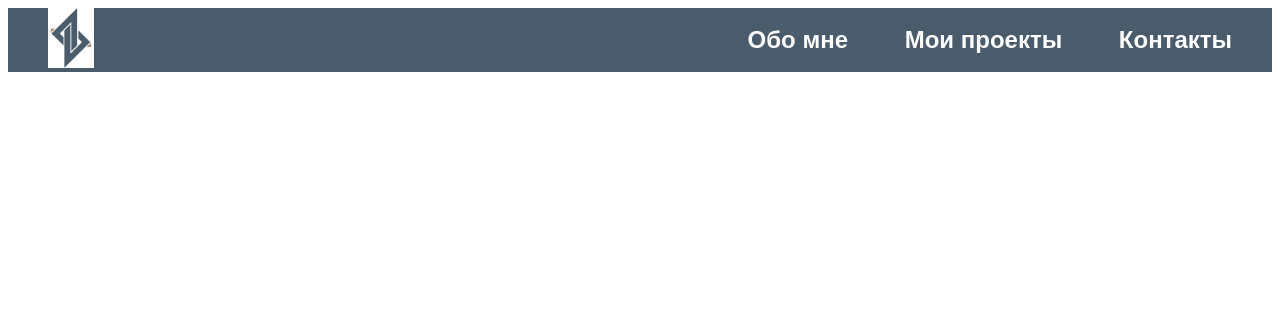
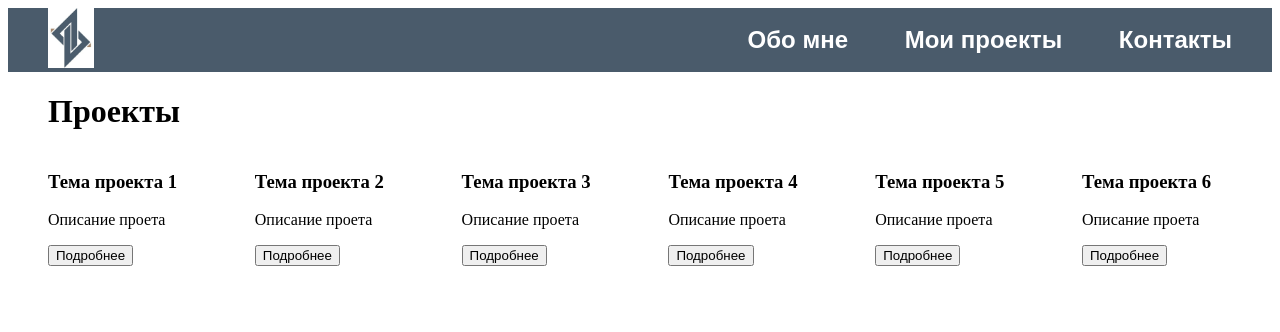
Before and after one commit to Halighe/halighe, a PHP site: page / in a window 1280 px wide. Shown: the top 332 px of the page. Run offline with PHP 8.4, Linux system fonts and the light colour scheme.

Commit message:
блок проекты

```diff
--- a/index.html
+++ b/index.html
@@ -22,7 +22,11 @@
                                 Обо мне
                             </li>
                             <li class="header-menu-item">
-                                Мои проекты
+                                <a href="#projects" style="
+                                all: unset;
+                                cursor: pointer;">
+                                    Мои проекты
+                                </a>
                             </li>
                             <li class="header-menu-item">
                                 Контакты
@@ -33,6 +37,46 @@
             </div>
         </div>
     </header>
+    <main>
+        <div class="container">
+            <div id="projects">
+                <h1>Проекты</h1>
+                <div class="projects">
+                    <div class="project-item">
+                        <h3>Тема проекта 1</h1>
+                            <p>Описание проета</p>
+                            <button>Подробнее</button>
+                    </div>
+                    <div class="project-item">
+                        <h3>Тема проекта 2</h1>
+                            <p>Описание проета</p>
+                            <button>Подробнее</button>
+                    </div>
+                    <div class="project-item">
+                        <h3>Тема проекта 3</h1>
+                            <p>Описание проета</p>
+                            <button>Подробнее</button>
+                    </div>
+                    <div class="project-item">
+                        <h3>Тема проекта 4</h1>
+                            <p>Описание проета</p>
+                            <button>Подробнее</button>
+                    </div>
+                    <div class="project-item">
+                        <h3>Тема проекта 5</h1>
+                            <p>Описание проета</p>
+                            <button>Подробнее</button>
+                    </div>
+                    <div class="project-item">
+                        <h3>Тема проекта 6</h1>
+                            <p>Описание проета</p>
+                            <button>Подробнее</button>
+                    </div>
+
+                </div>
+            </div>
+        </div>
+    </main>
 
 </body>
 
--- a/style.css
+++ b/style.css
@@ -1,4 +1,6 @@
 .container {
+    margin: 0px auto;
+    max-width: 1440px;
     padding: 0px 40px;
 }
 
@@ -28,3 +30,13 @@ nav, ul, li {
     font-weight: bold;
     color: white;
 }
+
+.projects {
+    display: flex;
+    flex-wrap: wrap;
+    justify-content: space-between;
+}
+.project-item {
+    max-width: 300px;
+    min-width: 150px;
+}
```
